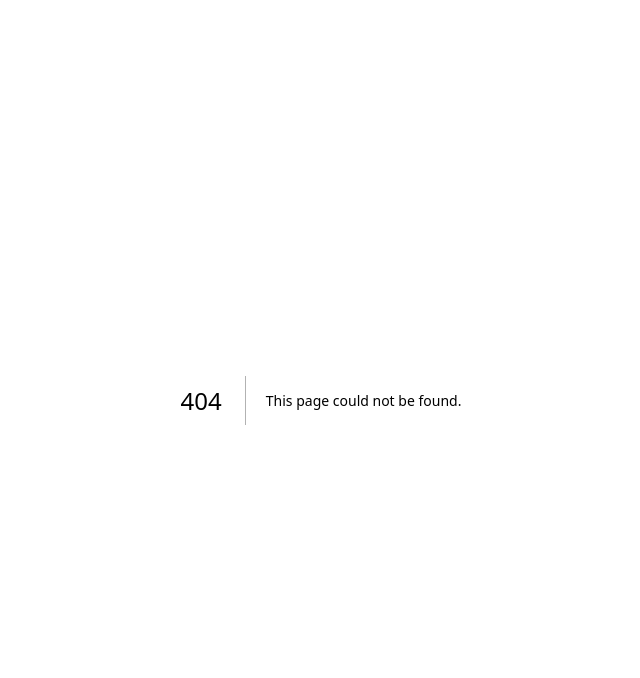
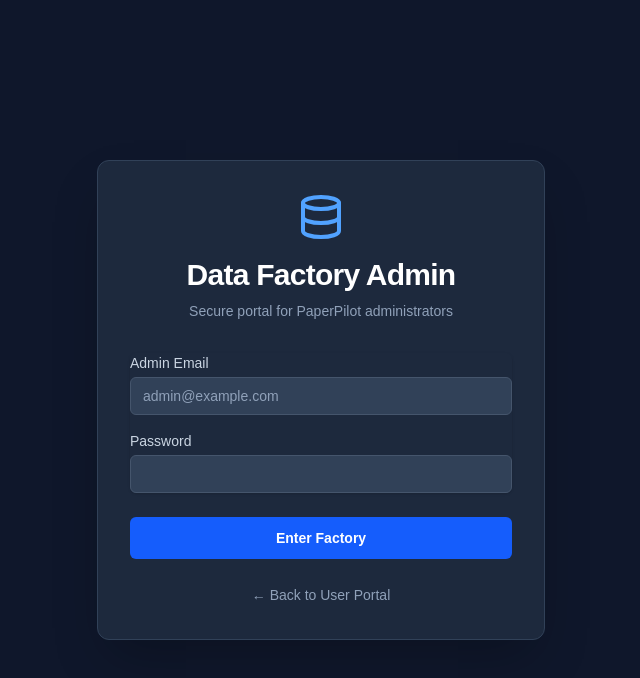
Before and after one commit to alvinluo-tech/PaperPilot, a Next.js app: page /factory/login in a window 1280 px wide. Before the commit this address had no page. Shown: the top 678 px of the page, without its empty margins (319-959 px from the left). Built offline with nearby package versions, Linux system fonts and the light colour scheme; no server answers.

Commit message:
feat: add admin login portal for data factory and implement middleware protection

```diff
--- /dev/null
+++ b/src/app/components/auth/AdminLoginForm.tsx
@@ -0,0 +1,92 @@
+"use client";
+
+import { useState } from "react";
+import { createClient } from "@/infrastructure/database/supabase/client";
+import { useRouter } from "next/navigation";
+import { Database } from "lucide-react";
+
+export function AdminLoginForm() {
+  const [email, setEmail] = useState("");
+  const [password, setPassword] = useState("");
+  const [loading, setLoading] = useState(false);
+  const [error, setError] = useState<string | null>(null);
+  const router = useRouter();
+  const supabase = createClient();
+
+  const handleLogin = async (e: React.FormEvent) => {
+    e.preventDefault();
+    setLoading(true);
+    setError(null);
+
+    const { error } = await supabase.auth.signInWithPassword({
+      email,
+      password,
+    });
+
+    if (error) {
+      setError(error.message);
+    } else {
+      router.push("/factory");
+      router.refresh();
+    }
+    setLoading(false);
+  };
+
+  return (
+    <div className="flex min-h-screen flex-col items-center justify-center bg-slate-900 py-12 px-4 sm:px-6 lg:px-8">
+      <div className="w-full max-w-md space-y-8 bg-slate-800 p-8 rounded-xl shadow-2xl border border-slate-700">
+        <div className="flex flex-col items-center">
+          <Database className="w-12 h-12 text-blue-400 mb-4" />
+          <h2 className="text-center text-3xl font-bold tracking-tight text-white">
+            Data Factory Admin
+          </h2>
+          <p className="mt-2 text-center text-sm text-slate-400">
+            Secure portal for PaperPilot administrators
+          </p>
+        </div>
+        <form className="mt-8 space-y-6" onSubmit={handleLogin}>
+          <div className="space-y-4 rounded-md shadow-sm">
+            <div>
+              <label className="block text-sm font-medium text-slate-300">Admin Email</label>
+              <input
+                type="email"
+                required
+                value={email}
+                onChange={(e) => setEmail(e.target.value)}
+                className="mt-1 block w-full rounded-md border border-slate-600 bg-slate-700 px-3 py-2 text-white focus:border-blue-500 focus:outline-none focus:ring-blue-500 sm:text-sm placeholder-slate-400"
+                placeholder="admin@example.com"
+              />
+            </div>
+            <div>
+              <label className="block text-sm font-medium text-slate-300">Password</label>
+              <input
+                type="password"
+                required
+                value={password}
+                onChange={(e) => setPassword(e.target.value)}
+                className="mt-1 block w-full rounded-md border border-slate-600 bg-slate-700 px-3 py-2 text-white focus:border-blue-500 focus:outline-none focus:ring-blue-500 sm:text-sm"
+              />
+            </div>
+          </div>
+
+          {error && <div className="text-red-400 bg-red-400/10 border border-red-400/20 p-3 rounded-md text-sm text-center font-medium">{error}</div>}
+
+          <div>
+            <button
+              type="submit"
+              disabled={loading}
+              className="group relative flex w-full justify-center rounded-md border border-transparent bg-blue-600 py-2.5 px-4 text-sm font-bold text-white hover:bg-blue-500 focus:outline-none focus:ring-2 focus:ring-blue-500 focus:ring-offset-2 focus:ring-offset-slate-900 disabled:opacity-50 transition-colors"
+            >
+              {loading ? "Authenticating..." : "Enter Factory"}
+            </button>
+          </div>
+          <div className="text-center mt-4">
+             <a href="/login" className="text-sm text-slate-400 hover:text-slate-300 transition-colors">
+               ← Back to User Portal
+             </a>
+          </div>
+        </form>
+      </div>
+    </div>
+  );
+}
--- /dev/null
+++ b/src/app/factory/login/page.tsx
@@ -0,0 +1,5 @@
+import { AdminLoginForm } from "@/app/components/auth/AdminLoginForm";
+
+export default function AdminLoginPage() {
+  return <AdminLoginForm />;
+}
--- /dev/null
+++ b/src/middleware.ts
@@ -0,0 +1,95 @@
+import { createServerClient } from '@supabase/ssr'
+import { NextResponse, type NextRequest } from 'next/server'
+
+// Replace this with your actual admin email, or use process.env.NEXT_PUBLIC_ADMIN_EMAIL
+const ADMIN_EMAILS = [process.env.NEXT_PUBLIC_ADMIN_EMAIL || 'admin@paperpilot.com'];
+
+export async function middleware(request: NextRequest) {
+  let supabaseResponse = NextResponse.next({
+    request,
+  })
+
+  const supabase = createServerClient(
+    process.env.NEXT_PUBLIC_SUPABASE_URL!,
+    process.env.NEXT_PUBLIC_SUPABASE_ANON_KEY!,
+    {
+      cookies: {
+        getAll() {
+          return request.cookies.getAll()
+        },
+        setAll(cookiesToSet) {
+          cookiesToSet.forEach(({ name, value, options }) => request.cookies.set(name, value))
+          supabaseResponse = NextResponse.next({
+            request,
+          })
+          cookiesToSet.forEach(({ name, value, options }) =>
+            supabaseResponse.cookies.set(name, value, options)
+          )
+        },
+      },
+    }
+  )
+
+  const {
+    data: { user },
+  } = await supabase.auth.getUser()
+
+  const isFactoryRoute = request.nextUrl.pathname.startsWith('/factory');
+  const isFactoryLogin = request.nextUrl.pathname === '/factory/login';
+
+  const isMainRoute = request.nextUrl.pathname === '/';
+  const isLoginRoute = request.nextUrl.pathname === '/login';
+
+  // 1. Protect Factory Routes (Admin Only)
+  if (isFactoryRoute && !isFactoryLogin) {
+    if (!user) {
+      const url = request.nextUrl.clone();
+      url.pathname = '/factory/login';
+      return NextResponse.redirect(url);
+    }
+    // Check if user is admin
+    if (!ADMIN_EMAILS.includes(user.email || '')) {
+      const url = request.nextUrl.clone();
+      url.pathname = '/'; // Or a 403 page
+      return NextResponse.redirect(url);
+    }
+  }
+
+  // 2. Manage /factory/login
+  if (isFactoryLogin && user) {
+    const url = request.nextUrl.clone();
+    if (ADMIN_EMAILS.includes(user.email || '')) {
+      url.pathname = '/factory';
+    } else {
+      url.pathname = '/';
+    }
+    return NextResponse.redirect(url);
+  }
+
+  // 3. Protect Main User Portal (Users Only)
+  if (isMainRoute && !user) {
+    const url = request.nextUrl.clone();
+    url.pathname = '/login';
+    return NextResponse.redirect(url);
+  }
+
+  // 4. Redirect authenticated users away from /login
+  if (isLoginRoute && user) {
+    const url = request.nextUrl.clone();
+    if (ADMIN_EMAILS.includes(user.email || '')) {
+      url.pathname = '/factory';
+    } else {
+      url.pathname = '/';
+    }
+    return NextResponse.redirect(url);
+  }
+
+  return supabaseResponse
+}
+
+export const config = {
+  matcher: [
+    // Skip Next.js internals and all static files, unless found in search params
+    '/((?!_next/static|_next/image|favicon.ico|.*\\.(?:svg|png|jpg|jpeg|gif|webp)$).*)',
+  ],
+}
```
